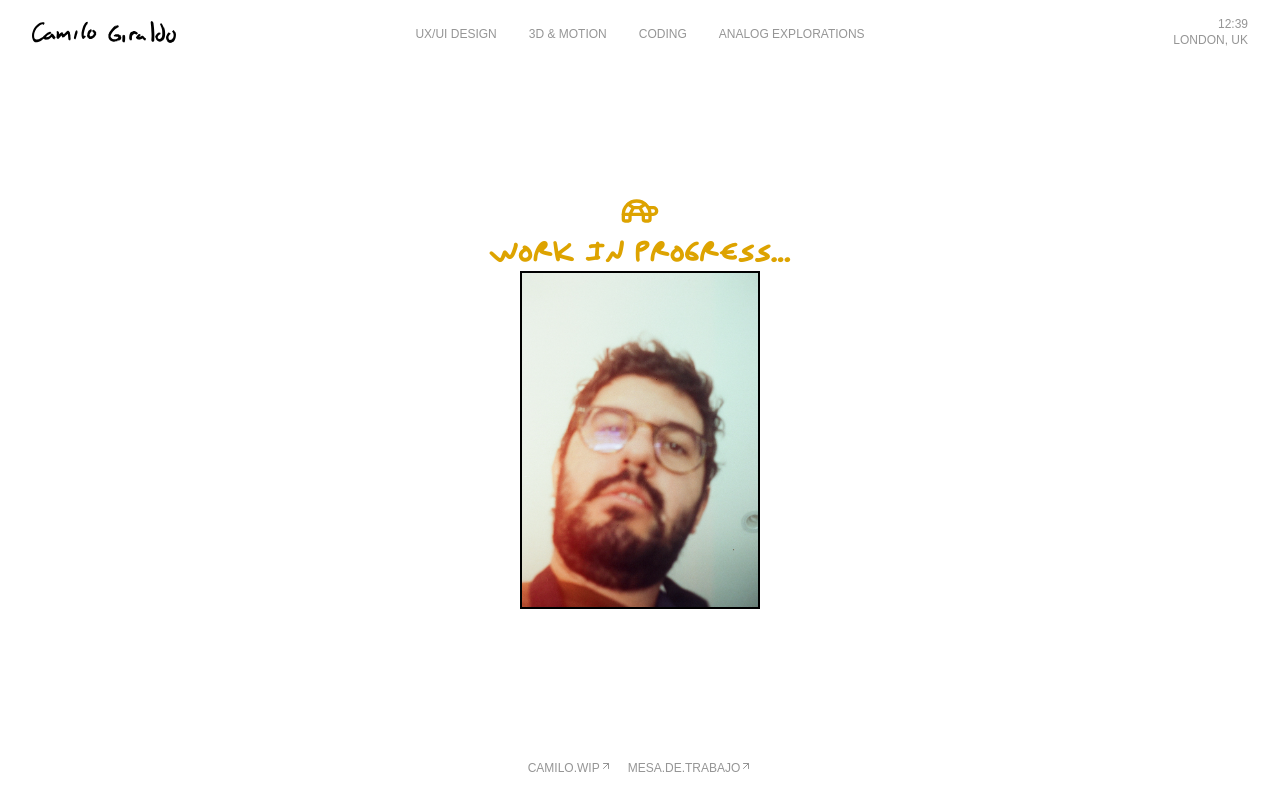
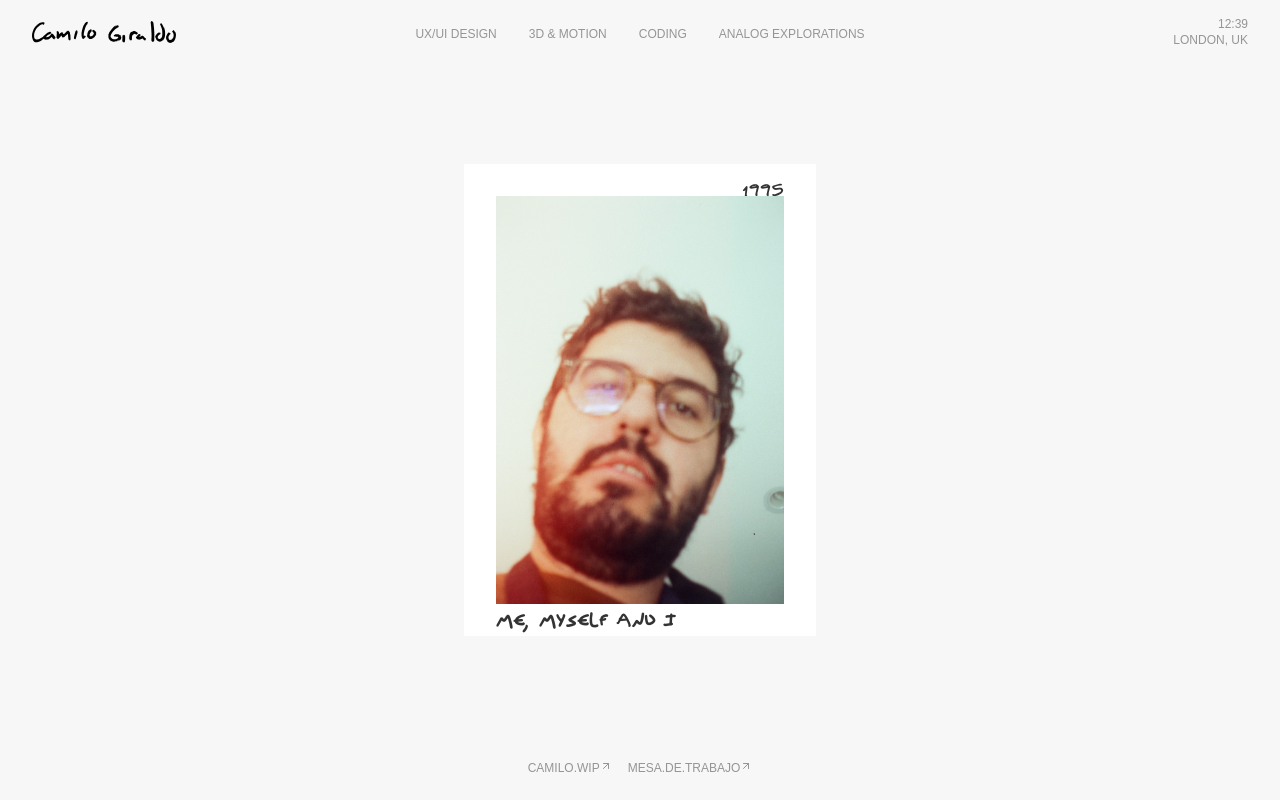
Before and after one commit to camilo0o0o/portfolio, a Next.js app: page / in a window 1280 px wide. Built offline with nearby package versions, Linux system fonts and the light colour scheme; a web font is replaced by a local one.

Commit message:
Create projects card component

```diff
--- a/src/app/globals.css
+++ b/src/app/globals.css
@@ -13,6 +13,8 @@
   --color-quaternary-hover: #d58001;
   --color-default-grey: #959595;
   --color-hover-grey: #d1d5db;
+  --color-background-grey: #f7f7f7;
+  --color-dark-grey: #333333;
 
   /* Fonts */
   --font-sans: system-ui, -apple-system, BlinkMacSystemFont, 'Segoe UI', Roboto, sans-serif;
@@ -42,7 +44,7 @@
 
 body {
   color: rgb(var(--foreground-rgb));
-  background: var(--background);
+  background: var(--color-background-grey);
   font-family: var(--font-sans);
 }
 
--- a/src/app/page.tsx
+++ b/src/app/page.tsx
@@ -1,16 +1,19 @@
-import Navbar from '@/components/navbar'
-import Footer from '@/components/footer/footer'
-import { Turtle } from 'lucide-react'
-import { mileins } from '@/app/fonts'
+import Navbar from '@/components/Navbar'
+import Footer from '@/components/Footer/Footer'
+import Card from '@/components/projectsCards/Card'
 
 export default function Home() {
   return (
     <main>
       <Navbar />
       <div className="flex flex-col items-center justify-center h-screen">
-        <Turtle className="w-10 h-10 text-[#DDA300]" />
-        <h1 className={`${mileins.className} text-4xl font-bold text-[#DDA300]`}>WORK IN PROGRESS...</h1>
-        <img src='/images/projects/about_me_img.jpg' alt='about me' className='w-60 border-2 border-black' />
+        <Card
+          imageSrc="/images/projects/about_me_img.jpg"
+          imageAlt="about me"
+          topRightText="1995"
+          bottomLeftText="ME, MYSELF AND I"
+          hoverColor="primary"
+        />
       </div>
       <Footer />
     </main>
--- a/src/components/footer/footer.tsx
+++ b/src/components/footer/footer.tsx
@@ -19,7 +19,7 @@ function FooterContent({ label, url }: FooterContentProps) {
 
 export default function Footer() {
     return (
-        <footer className="fixed bottom-0 left-0 right-0 py-6 bg-[var(--background)]">
+        <footer className="fixed bottom-0 left-0 right-0 py-6 bg-background-grey">
             <div className="flex flex-row items-center justify-center gap-4">
                 {/* <FooterContent label="CAMILOGIRALDO31@GMAIL.COM" url="/" /> */}
                 <FooterContent label="CAMILO.WIP" url="https://www.instagram.com/camilo.wip/" />
--- a/src/components/navbar/index.tsx
+++ b/src/components/navbar/index.tsx
@@ -4,7 +4,7 @@ import Timezone from './Timezone'
 
 export default function Navbar() {
     return (
-        <header className="fixed top-0 left-0 right-0 z-50 w-full px-8 py-4 flex items-center justify-between">
+        <header className="fixed top-0 left-0 right-0 z-50 w-full px-8 py-4 flex items-center justify-between bg-background-grey">
             <Logo />
             <Navigation />
             <Timezone />
--- /dev/null
+++ b/src/components/projectsCards/Card.tsx
@@ -0,0 +1,38 @@
+import React from 'react';
+import { mileins } from '@/app/fonts';
+
+interface CardProps {
+  imageSrc: string;
+  imageAlt: string;
+  topRightText: string;
+  bottomLeftText: string;
+  hoverColor: string;
+}
+
+const Card: React.FC<CardProps> = ({ imageSrc, imageAlt, topRightText, bottomLeftText, hoverColor }) => {
+  return (
+    <div className="relative bg-white p-8 group">
+      {/* Top right text */}
+      <div className={`${mileins.className} absolute top-1 right-8 font-regular text-dark-grey text-4xl`}>
+        {topRightText}
+      </div>
+
+      {/* Image container */}
+      <div className="w-2xs h-auto relative">
+        <img
+          src={imageSrc}
+          alt={imageAlt}
+          className="w-full h-full object-cover"
+        />
+        <div className={`absolute inset-0 bg-${hoverColor} opacity-0 group-hover:opacity-100 transition-opacity duration-300`} />
+      </div>
+
+      {/* Bottom left text */}
+      <div className={`${mileins.className} absolute bottom-0 left-8 font-bold text-dark-grey text-2xl`}>
+        {bottomLeftText}
+      </div>
+    </div>
+  );
+};
+
+export default Card;
```
Also changed, not shown: 1 other file (tests, documents, lock files or other folders).
